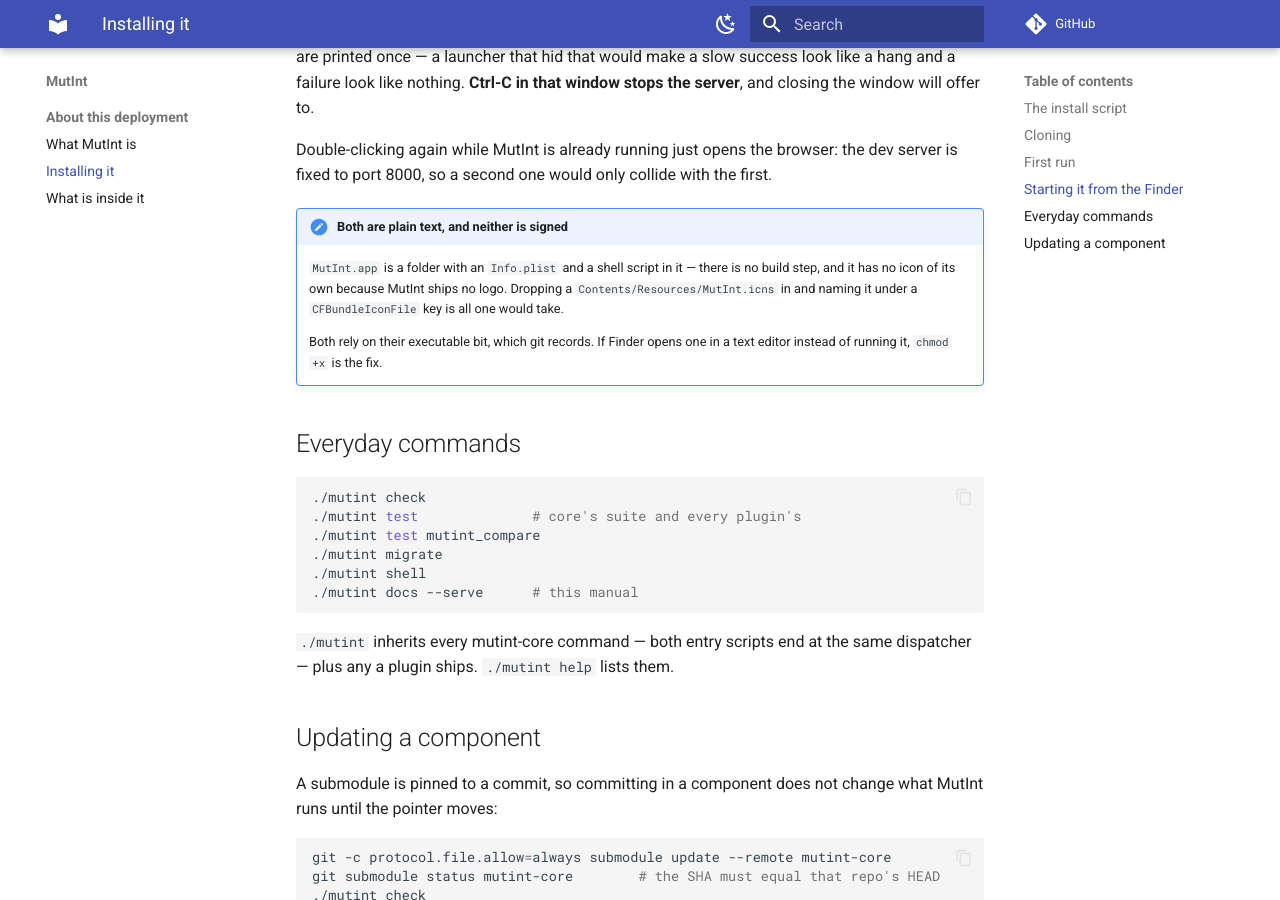
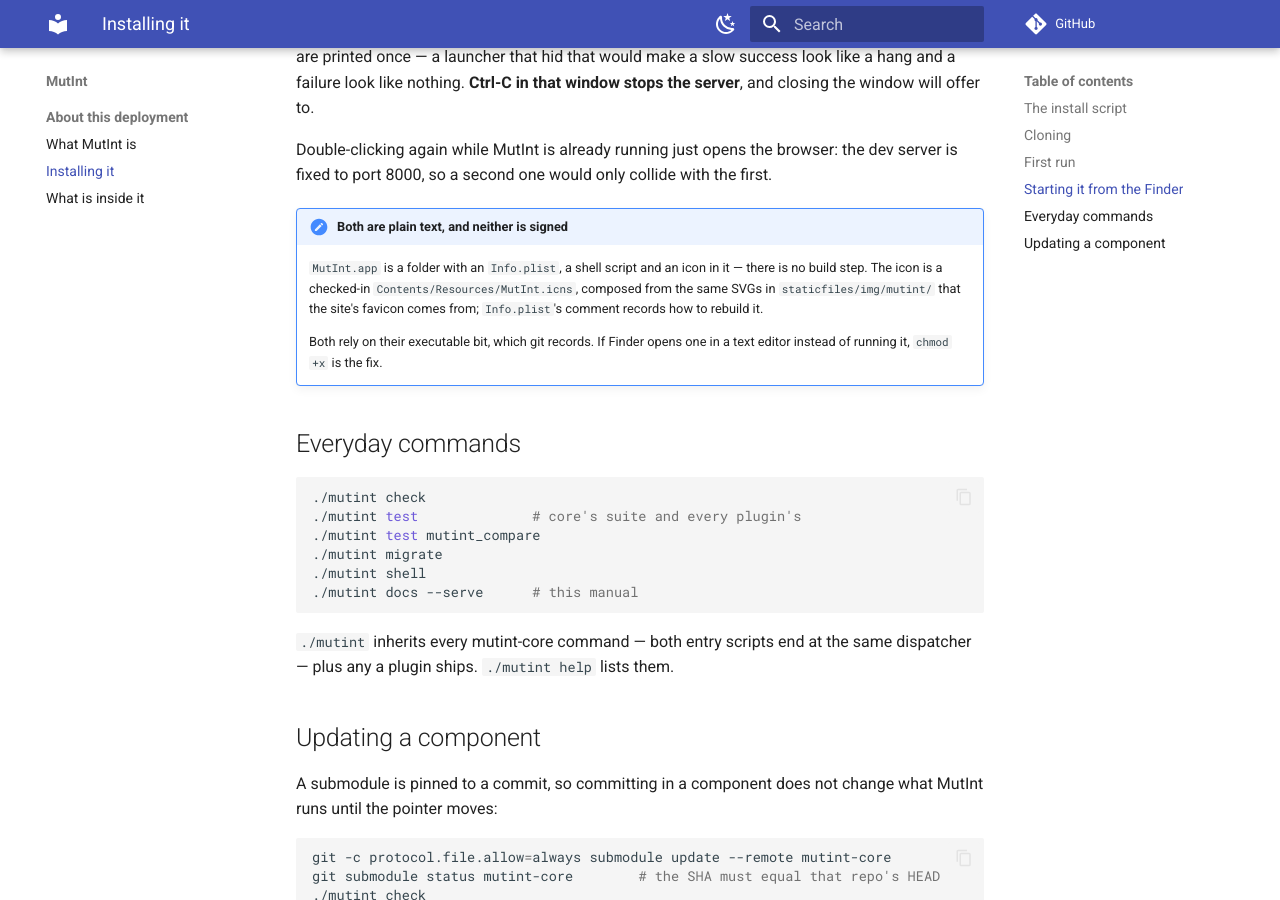
Before and after one commit to mutint/mutint, an MkDocs documentation site: the page built from docs/installing.md, in a window 1280 px wide and 900 px high, scrolled down 1752 px. Built offline with MkDocs 1.6.1 and Material for MkDocs 9.7.7, drawn with Linux system fonts in a browser that asks for light colours; comment, search, counter and statistics services are not loaded.

Commit message:
feat: one tab icon candidate, and an app icon shaped like a macOS one
The favicon set gains the simplified mark at 32px -- favicon.ico's 16 and 48
slots were already what we ship, and only the 32 one changes, from the full
fifteen-shape mark to the three-bar one.

That would have been unreachable on its own. head.html offered two same-`rel`
SVG candidates and put `sizes="16x16"` on one of them, and `sizes` is not
honoured on an image/svg+xml icon link -- a browser that understands SVG icons
treats every one as any-size. So which mark a 16px tab got was unspecified, and
as likely to be the detailed one the comment there warns turns to mud. One SVG
candidate now, the simplified mark, with the .ico behind it for browsers that
cannot use it and icon.svg left on disk as the source the bundle icon composes
from.

MutInt.app's icon was a bare full-bleed glyph with no plate and no margin, which
is not the shape of a macOS app icon. It is Apple's 1024pt grid now: an 824
plate at radius 185.4, the mark centred on its own measured ink bounding box
with 82pt of plate showing on every side, every one of the ten standard slots
rendered at its native size. 16 and 32 physical px use the simplified mark, so
the bundle icon and the tab icon agree about where detail stops being legible.

Info.plist carries the recipe, including the part that cost the most to find:
ImageMagick's built-in SVG renderer flattens circles to a fixed segment count in
user units, so the rings come out polygonal once the composing transform
magnifies them, and supersampling does not hide it.

The four PNGs and the manifest are deliberately untouched. The PNGs in the new
set are pixel-identical to the installed ones -- same IDAT, differing only in a
C2PA provenance chunk -- and the new manifest's paths assume a site root, so
they would 404 under /static/img/mutint/. The two SVGs are the same artwork too;
icon-16.svg takes only the title and aria-label from its new copy, not the 7.8kB
of base64 that a tab icon would then carry on every page.

installing.md said the app "has no icon of its own" and that dropping an .icns
in "is all one would take". Both had been false since it got one.

Co-Authored-By: Claude Opus 5 (1M context) <noreply@anthropic.com>
Claude-Session: https://claude.ai/code/session_01Kh9vEBvDd9ZNwbB3KCtLsu

```diff
--- a/docs/installing.md
+++ b/docs/installing.md
@@ -81,10 +81,10 @@ is fixed to port 8000, so a second one would only collide with the first.
 
 !!! note "Both are plain text, and neither is signed"
 
-    `MutInt.app` is a folder with an `Info.plist` and a shell script in it — there is no build
-    step, and it has no icon of its own because MutInt ships no logo. Dropping a
-    `Contents/Resources/MutInt.icns` in and naming it under a `CFBundleIconFile` key is all one
-    would take.
+    `MutInt.app` is a folder with an `Info.plist`, a shell script and an icon in it — there is
+    no build step. The icon is a checked-in `Contents/Resources/MutInt.icns`, composed from the
+    same SVGs in `staticfiles/img/mutint/` that the site's favicon comes from; `Info.plist`'s
+    comment records how to rebuild it.
 
     Both rely on their executable bit, which git records. If Finder opens one in a text editor
     instead of running it, `chmod +x` is the fix.
```
Also changed, not shown: staticfiles/img/mutint/favicon.ico, staticfiles/img/mutint/icon-16.svg, 3 other files.
